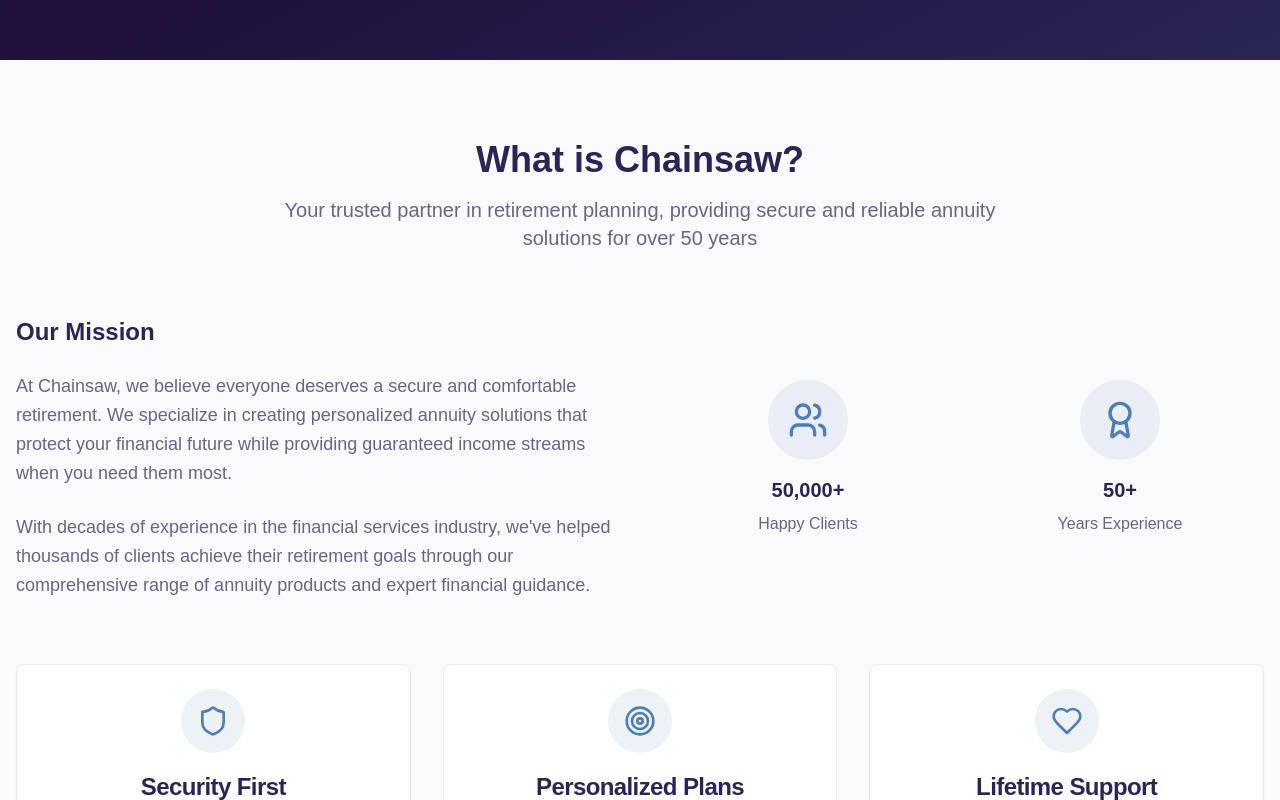
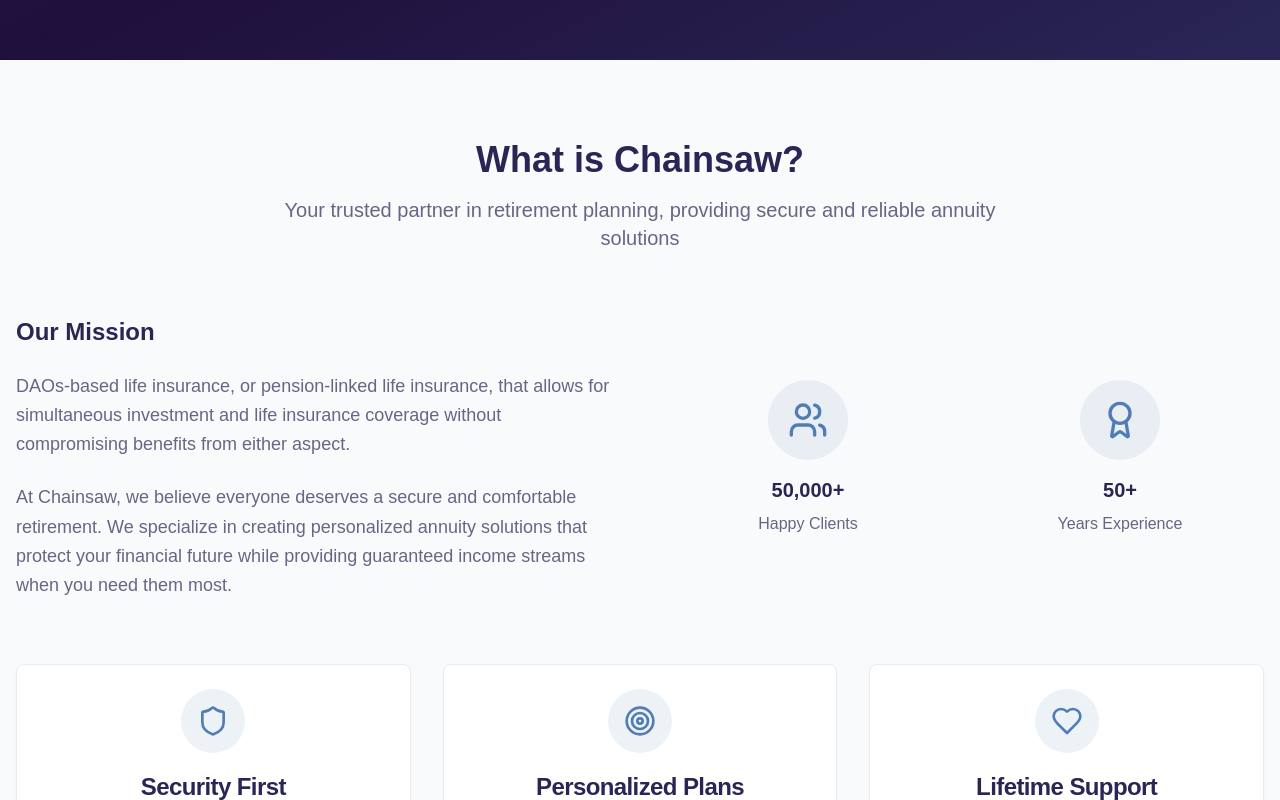
Before and after one commit to catwithasword/chainsaw-insurance, a Next.js app: page / in a window 1280 px wide. Shown: the part 667-1467 px from the top of the page. Built offline with nearby package versions, Linux system fonts and the light colour scheme; no server answers.

Commit message:
fix: change info in What sec

```diff
--- a/components/sections/WhatIsChainsaw.tsx
+++ b/components/sections/WhatIsChainsaw.tsx
@@ -7,8 +7,7 @@ export default function WhatIsChainsaw() {
         <div className="text-center mb-16">
           <h2 className="text-4xl font-bold text-primary mb-4">What is Chainsaw?</h2>
           <p className="text-xl text-primary/70 max-w-3xl mx-auto">
-            Your trusted partner in retirement planning, providing secure and reliable annuity solutions for over 50
-            years
+            Your trusted partner in retirement planning, providing secure and reliable annuity solutions
           </p>
         </div>
 
@@ -16,13 +15,12 @@ export default function WhatIsChainsaw() {
           <div>
             <h3 className="text-2xl font-bold text-primary mb-6">Our Mission</h3>
             <p className="text-primary/70 text-lg leading-relaxed mb-6">
+              DAOs-based life insurance, or pension-linked life insurance, that allows for simultaneous investment and life insurance coverage without compromising benefits from either aspect.
+            </p>
+            <p className="text-primary/70 text-lg leading-relaxed">
               At Chainsaw, we believe everyone deserves a secure and comfortable retirement. We specialize in creating
               personalized annuity solutions that protect your financial future while providing guaranteed income
               streams when you need them most.
-            </p>
-            <p className="text-primary/70 text-lg leading-relaxed">
-              With decades of experience in the financial services industry, we've helped thousands of clients achieve
-              their retirement goals through our comprehensive range of annuity products and expert financial guidance.
             </p>
           </div>
           <div className="grid grid-cols-2 gap-6">
```
Also changed, not shown: 1 other file (tests, documents, lock files or other folders).
